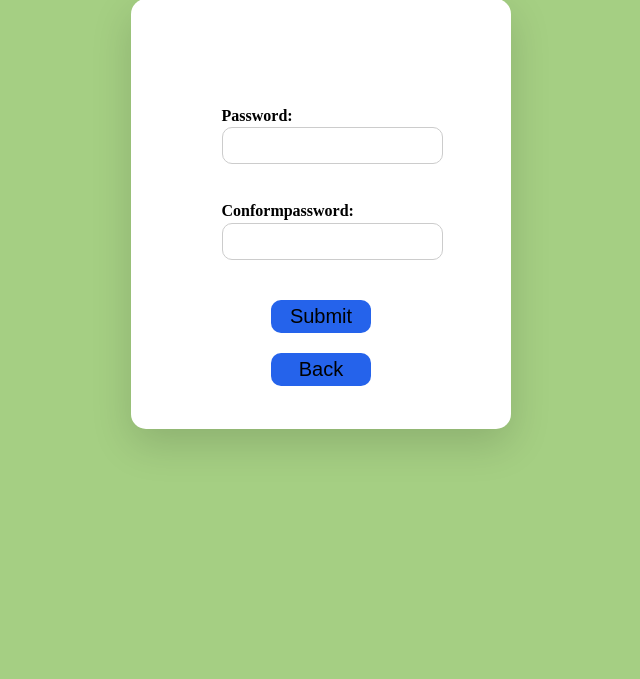
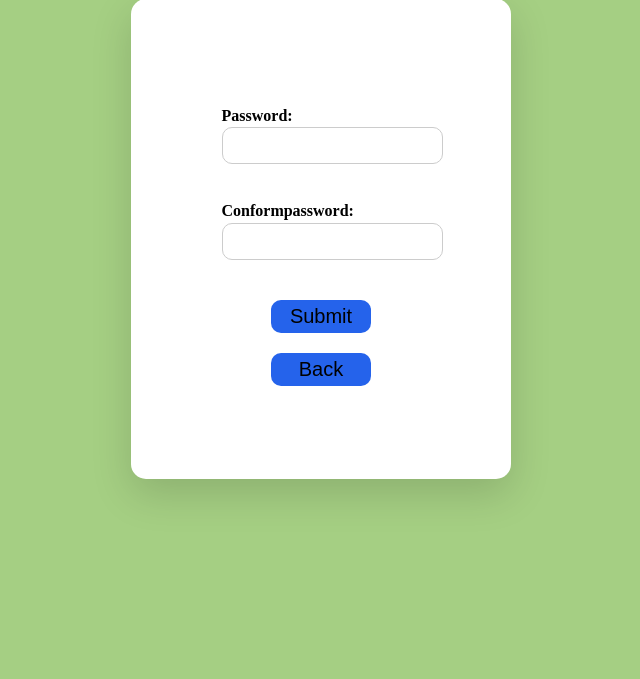
Before and after one commit to bunny569/student-management-system, a Django app: page /changepassword/ in a window 1280 px wide. Shown: the part 201-880 px from the top of the page, without its empty margins (319-959 px from the left). Before the commit the page ends 650 px from the top, so only its background shows below. Run offline with Django 5.2, Linux system fonts and the light colour scheme.

Commit message:
Finalize CSS and change password page

```diff
--- a/app/static/css/style1.css
+++ b/app/static/css/style1.css
@@ -7,11 +7,11 @@ body{
 
 }
 
-.box3{
+.box{
     display:flex;
     align-items:center;
     width:300px;
-    height:350px;
+    height:400px;
     margin:200px auto;
     background:#FFFFFF;
     border-radius:15px;
@@ -25,18 +25,18 @@ form{
     display:block;
     margin-block:50px;
 }
-.box3 form p {
+.box form p {
     display: flex;
     flex-direction: column;
 }
-.box3 input{
+.box input{
      width: 100%;
     padding: 10px;
     border: 1px solid #ccc;
     border-radius: 10px;
     margin-bottom: 20px;
 }
-.box3 input[type="submit"]{
+.box input[type="submit"]{
     display:block;
     width:150px;
     margin:20px auto;
@@ -45,6 +45,7 @@ form{
     background: #2563EB;
     padding:4px;
     cursor:pointer;
+    font-weight:100px;
 }
 
 form label{
--- a/app/templates/changepassword.html
+++ b/app/templates/changepassword.html
@@ -21,7 +21,7 @@
         {% endfor %}
     {% endif %}
 </div>
-    <div class="box3">
+    <div class="box">
         <form method="POST">
             {% csrf_token %}
             {{ form.as_p }}
```
